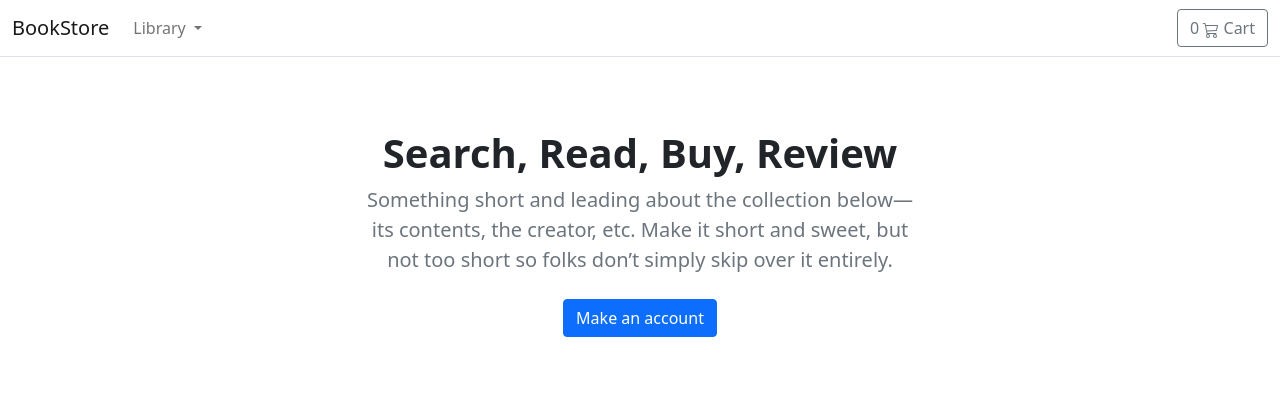
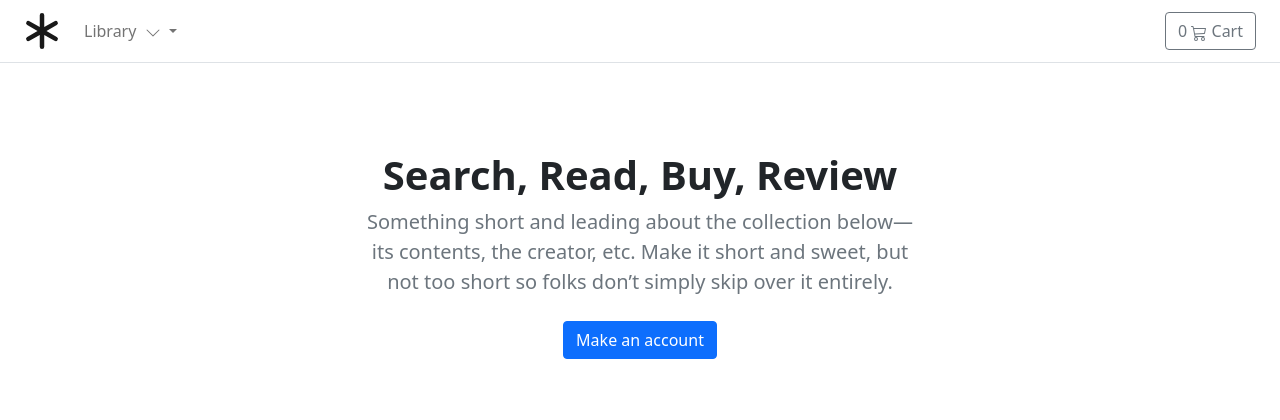
Before and after one commit to Sorin05/Portofolio5-Ecommerce, a Django app: page / in a window 1280 px wide. Shown: the top 420 px of the page. Run offline with Django 4.2, Linux system fonts and the light colour scheme; data comes from the database, SQL or seed files in the repository; both versions use the stored data as it was after the commit.

Commit message:
Add a new  navbar with account log in and out

```diff
--- a/templates/store/base.html
+++ b/templates/store/base.html
@@ -13,25 +13,35 @@
     <script src="https://cdn.jsdelivr.net/npm/bootstrap@5.0.0-beta1/dist/js/bootstrap.bundle.min.js"
         integrity="sha384-ygbV9kiqUc6oa4msXn9868pTtWMgiQaeYH7/t7LECLbyPA2x65Kgf80OJFdroafW" crossorigin="anonymous">
     </script>
+    <link rel="stylesheet" href="{% static 'core/css/base.css' %}">
+    <link rel="stylesheet" href="{% static 'basket/css/basket.css' %}">
 </head>
 
 <body>
     <header>
-        <nav class="navbar navbar-expand-md navbar-light bg-white border-bottom">
-            <div class="container-fluid">
-                <a class="navbar-brand" href="/">BookStore</a>
-                <button class="navbar-toggler" type="button" data-bs-toggle="collapse" data-bs-target="#navbarCollapse"
-                    aria-controls="navbarCollapse" aria-expanded="false" aria-label="Toggle navigation">
-                    <span class="navbar-toggler-icon"></span>
-                </button>
-                <div class="collapse navbar-collapse" id="navbarCollapse">
-                    <ul class="navbar-nav me-auto mb-2 mb-md-0">
-                        <li class="nav-item dropdown">
-                            <a class="nav-link dropdown-toggle" href="#" id="navbarDropdown" role="button"
-                                data-bs-toggle="dropdown" aria-expanded="false">
-                                Library
-                            </a>
-                            <ul class="dropdown-menu" aria-labelledby="navbarDropdown">
+        <header class="pb-3">
+            <nav class="navbar navbar-expand-md navbar-light bg-white border-bottom">
+                <div class="container-fluid px-md-4">
+                    <div class="d-flex w-100 navbar-collapse">
+                        <a class="navbar-brand d-flex-inline" href="/">
+                            <svg xmlns="http://www.w3.org/2000/svg" width="36" height="36" fill="currentColor"
+                                class="bi bi-asterisk" viewBox="0 0 16 16">
+                                <path
+                                    d="M8 0a1 1 0 0 1 1 1v5.268l4.562-2.634a1 1 0 1 1 1 1.732L10 8l4.562 2.634a1 1 0 1 1-1 1.732L9 9.732V15a1 1 0 1 1-2 0V9.732l-4.562 2.634a1 1 0 1 1-1-1.732L6 8 1.438 5.366a1 1 0 0 1 1-1.732L7 6.268V1a1 1 0 0 1 1-1z" />
+                            </svg>
+                        </a>
+                        <ul class="navbar-nav me-auto mb-2 mb-md-0">
+                            <li class="nav-item dropdown">
+                                <a class="nav-link dropdown-toggle d-none d-md-block fw500" href="#" id="navbarDropdown"
+                                    role="button" data-bs-toggle="dropdown" aria-expanded="false">
+                                    Library
+                                    <i class="ps-1"><svg xmlns="http://www.w3.org/2000/svg" width="16" height="16"
+                                            fill="currentColor" class="bi bi-chevron-down" viewBox="0 0 16 16">
+                                            <path fill-rule="evenodd"
+                                                d="M1.646 4.646a.5.5 0 0 1 .708 0L8 10.293l5.646-5.647a.5.5 0 0 1 .708.708l-6 6a.5.5 0 0 1-.708 0l-6-6a.5.5 0 0 1 0-.708z" />
+                                        </svg></i>
+                                </a>
+                                <ul class="dropdown-menu rounded-0 border-0" aria-labelledby="navbarDropdown">
                                 <li><a class="dropdown-item" href="{% url "store:product_all" %}">All</a></li>
                                 {% for c in categories %}
                                 <li {% if category.slug == c.slug %}class="selected" {% endif %}>
```
Also changed, not shown: db.sqlite3.
